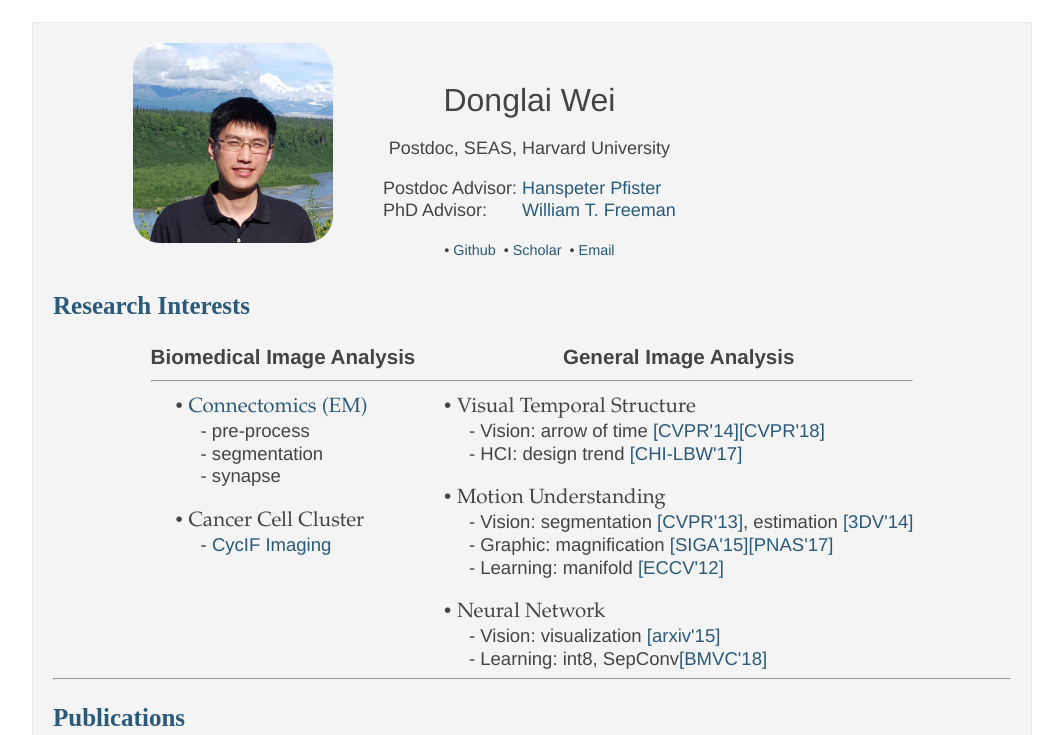
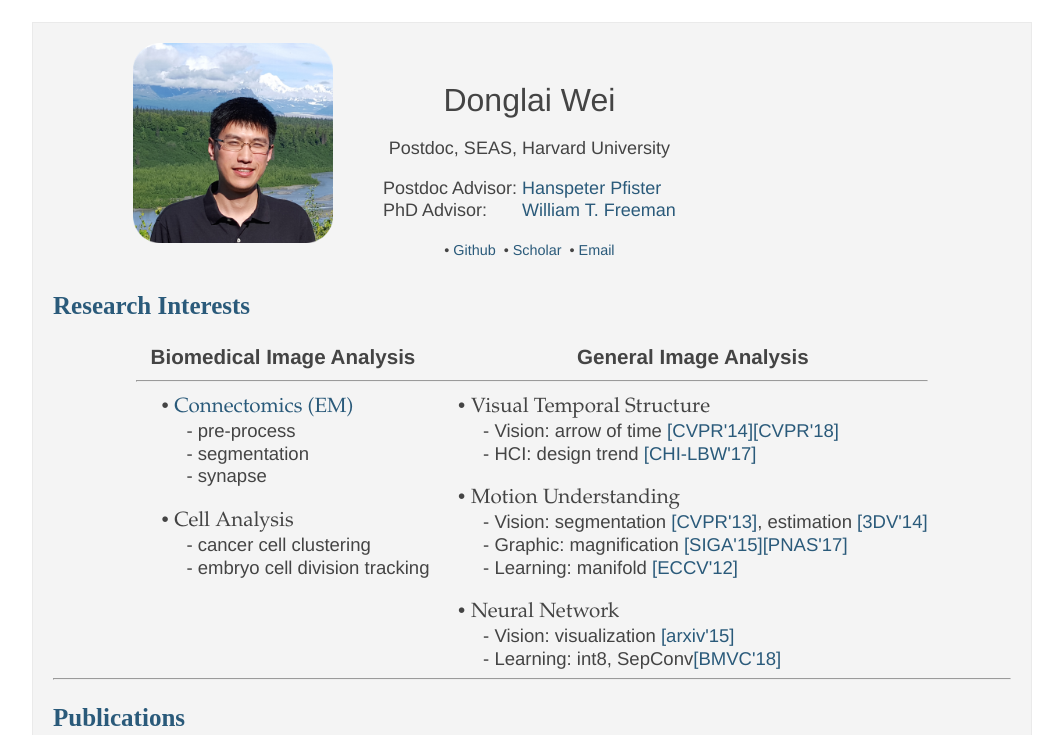
Before and after one commit to donglaiw/donglaiw.github.io, a plain HTML site: page index.html in a window 1280 px wide. Shown: the top 735 px of the page, without its empty margins (108-1171 px from the left). Drawn offline with Linux system fonts and the light colour scheme; a web font is replaced by a local one.

```diff
--- a/index.html
+++ b/index.html
@@ -93,9 +93,10 @@
             <p style="height:0px;"></p>
          </li>
 
-         <li>&bull; <font style="font-family:Book Antiqua">Cancer Cell Cluster</font>
+         <li>&bull; <font style="font-family:Book Antiqua">Cell Analysis</font>
             <ul style="font-size:90%">
-                <li>- <a href="http://lincs.hms.harvard.edu/lin-natcommun-2015/">CycIF Imaging</a></li>
+                <li>- cancer cell clustering</li>
+                <li>- embryo cell division tracking</li>
             </ul>
             <p style="height:0px;"></p>
          </li>
```
